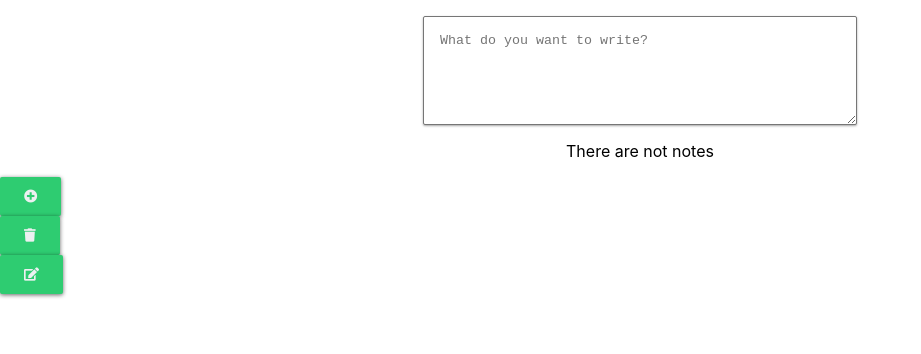
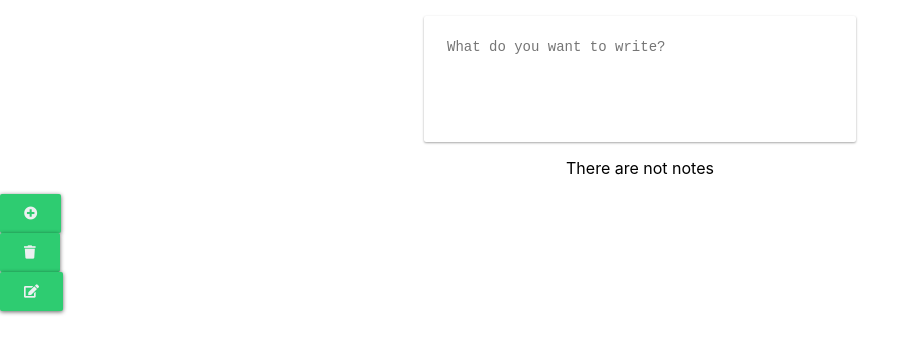
Before and after one commit to alex-alarcon/notes-app, a React (Create React App) app: page / in a window 1280 px wide. Shown: the top 354 px of the page, without its empty margins (0-921 px from the left). Built offline with nearby package versions, Linux system fonts and the light colour scheme.

Commit message:
Create NoteEditor Component

```diff
--- a/src/components/NoteEditor/index.css
+++ b/src/components/NoteEditor/index.css
@@ -1,4 +1,4 @@
-.NoteEditor__input {
+.NoteEditor {
   display: flex;
   flex-direction: column;
   width: 100%;
@@ -9,3 +9,13 @@
   box-shadow: 0 1px 3px rgba(0, 0, 0, 0.12), 0 1px 2px rgba(0, 0, 0, 0.24);
   background-color: white;
 }
+
+.NoteEditor__Input {
+  width: 100%;
+  margin: 5px;
+  border: none;
+  outline: none;
+  resize: none;
+  font-size: 14px;
+  font-weight: 300;
+}
--- a/src/components/NoteEditor/index.jsx
+++ b/src/components/NoteEditor/index.jsx
@@ -9,7 +9,7 @@ function NoteEditor({ note, handleChange }) {
       <textarea
         placeholder="What do you want to write?"
         rows={5}
-        className="NoteEditor__input"
+        className="NoteEditor__Input"
         value={note.body}
         onChange={handleChange}
       />
```
